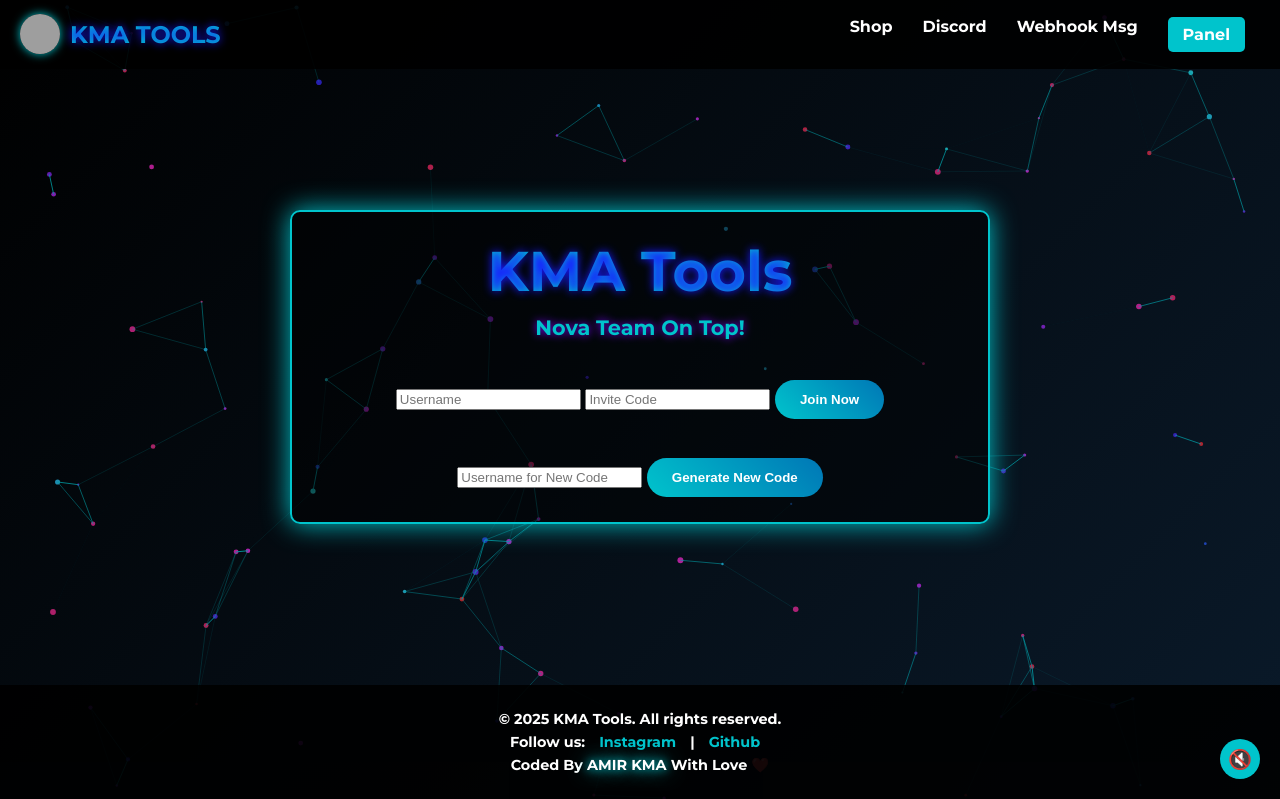
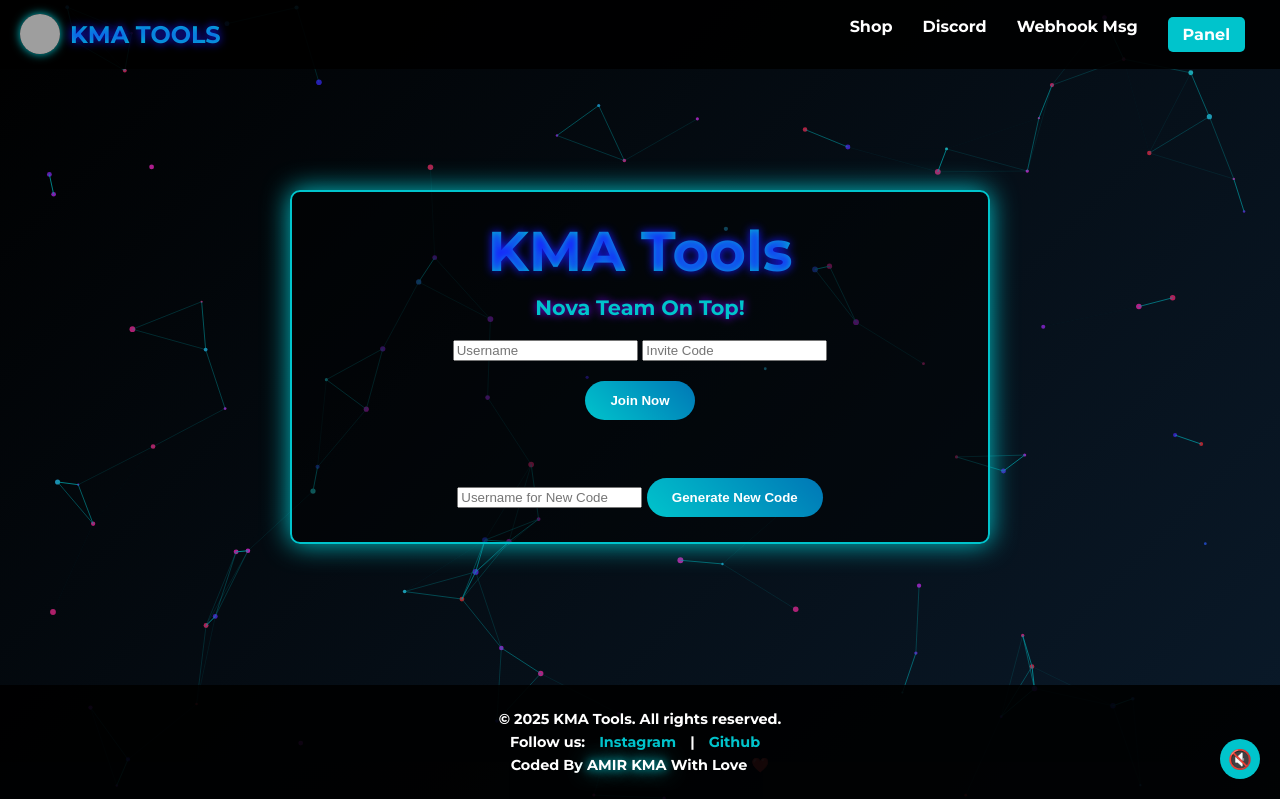
Before and after one commit to amirkma/Chat-room, a Flask app: page / in a window 1280 px wide. Shown: the part 1-800 px from the top of the page. Run offline with Flask 3, Linux system fonts and the light colour scheme; grey boxes are pictures that could not be loaded.

Commit message:
Update index.html

```diff
--- a/templates/index.html
+++ b/templates/index.html
@@ -359,12 +359,12 @@
                 <p class="error">{{ error }}</p>
             {% endif %}
             <form action="/login" method="post" class="flex flex-col items-center">
-                <input type="text" id="username" name="username" placeholder="Username" class=".input-field" required>
-                <input type="text" id="invite_code" name="invite_code" placeholder="Invite Code" class=".input-field" required>
-                <button type="submit" class="action-btn">Join Now</button>
+                <input type="text" id="username" name="username" placeholder="Username" class="input-field" required>
+                <input type="text" id="invite_code" name="invite_code" placeholder="Invite Code" class="input-field" required>
+                <br><button type="submit" class="action-btn">Join Now</button><br><br>
             </form>
             <form id="generateCodeForm" class="flex flex-col items-center mt-4">
-                <br><input type="text" id="usernameForCode" name="username" placeholder="Username for New Code" class=".input-field" required>
+                <br><input type="text" id="usernameForCode" name="username" placeholder="Username for New Code" class="input-field" required>
                 <button type="button" onclick="generateCode()" class="action-btn">Generate New Code</button>
             </form>
         </div>
```
